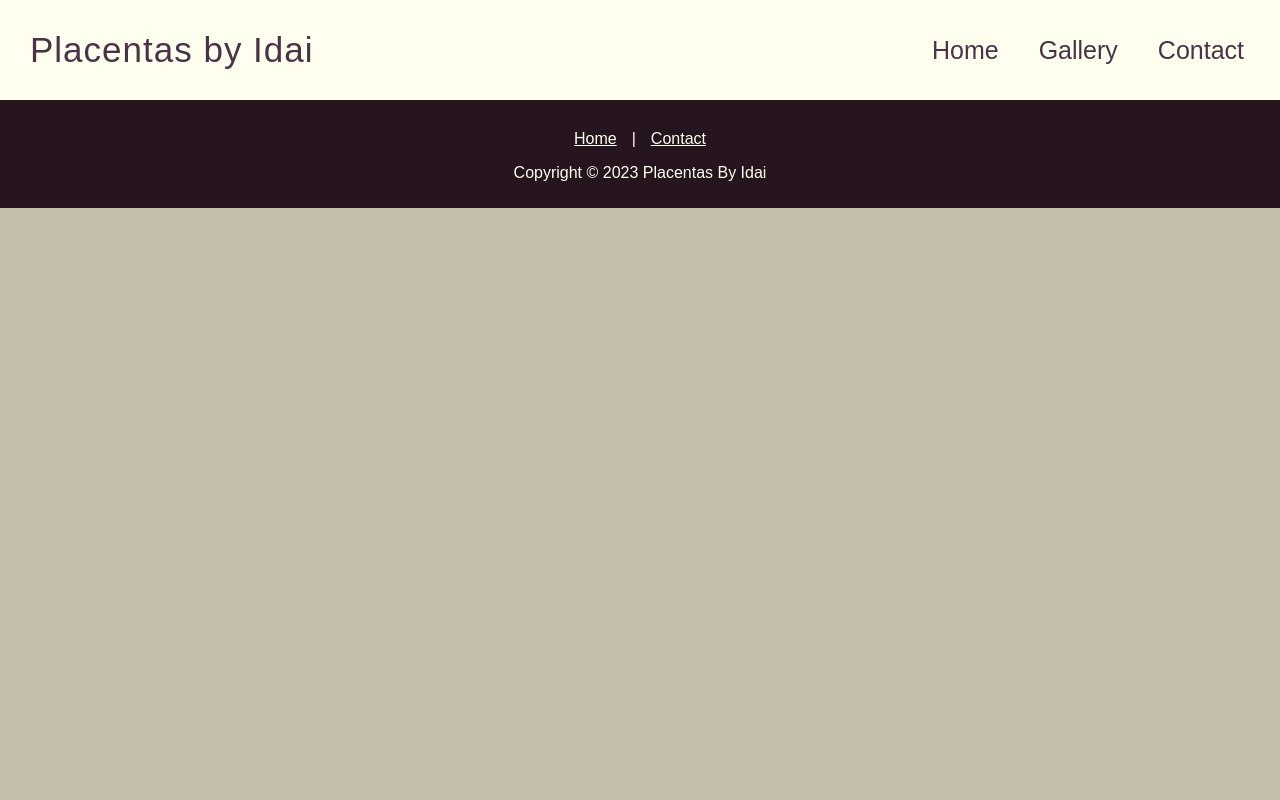
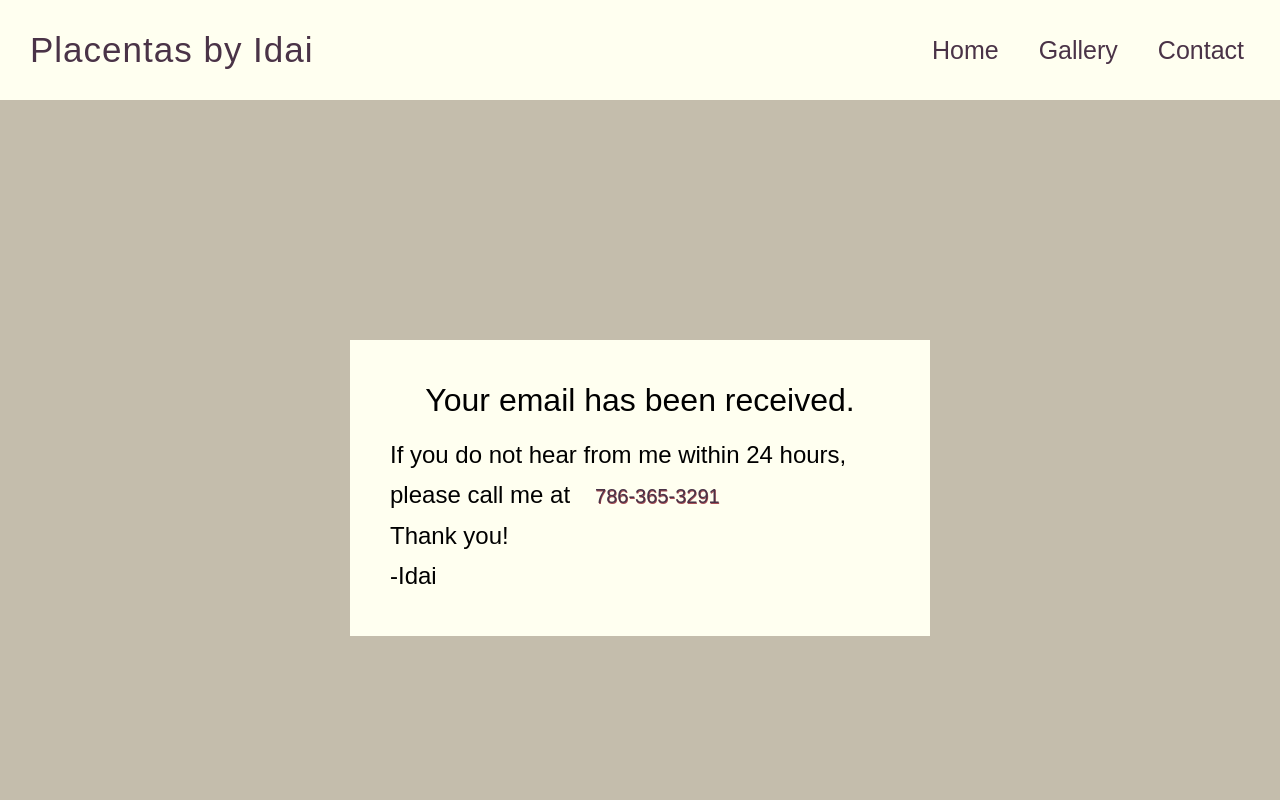
Before and after one commit to elta79/placenta-website, a React (Vite) app: page /thankyou in a window 1280 px wide. Shown: the top 800 px of the page. Built offline with nearby package versions, Linux system fonts and the light colour scheme.

Commit message:
added thank you page
Added thank you page after form is submitted.

Changed gallery animation.

```diff
--- a/src/App.jsx
+++ b/src/App.jsx
@@ -3,6 +3,7 @@ import { BrowserRouter as Router, Routes, Route} from 'react-router-dom'
 import Home from './pages/Home'
 import Contact from './pages/Contact'
 import Gallery from './pages/Gallery'
+import ThankYou from './pages/ThankYou'
 import Navbar from './components/Navbar'
 import Footer from './components/Footer'
 
@@ -16,6 +17,7 @@ function App() {
             <Route path='/' element={<Home />} />
             <Route path='/contact' element={<Contact />} />
             <Route path='/gallery' element={<Gallery />} />
+            <Route path='/thankyou' element={<ThankYou />} />
           </Routes>
           <Footer />
         </Router>
--- a/src/pages/Contact.jsx
+++ b/src/pages/Contact.jsx
@@ -1,6 +1,7 @@
 // HIDE KEY BEFORE GITHUB
 
 import React, { useState, useRef } from 'react'
+import { useNavigate } from 'react-router-dom'
 import '../styles/contact.css'
 import Select from 'react-select'
 import emailjs from '@emailjs/browser'
@@ -10,7 +11,7 @@ function Contact() {
 
     const recaptchaRef = useRef(null)
     const form = useRef()
-
+    const navigate = useNavigate()
     const options = [
         { value: 'Encapsulation', label: 'Encapsulation  $250' },
         { value: 'Print_Blood', label: 'Blood Print  $15' },
@@ -114,6 +115,8 @@ function Contact() {
             alert('Please confirm you are not a robot')
         }
         recaptchaRef.current.reset()
+
+        navigate('/thankyou')
     }
   return (
     <>
--- /dev/null
+++ b/src/pages/ThankYou.jsx
@@ -0,0 +1,19 @@
+import React from 'react'
+import '../styles/thankyou.css'
+
+function ThankYou() {
+  return (
+    <div className='container--thankyou'>
+        <div className='card--thankyou'>
+            <h1>Your email has been received.</h1>
+            <h2>If you do not hear from me within 24 hours, please call me at
+                <a href='tel:239-289-3414' className='contact--link'>786-365-3291</a>
+            </h2>
+            <h2>Thank you!</h2>
+            <h2>-Idai</h2>
+        </div>
+    </div>
+  )
+}
+
+export default ThankYou
--- a/src/styles/gallery.css
+++ b/src/styles/gallery.css
@@ -24,6 +24,8 @@ img {
     width: 100%;
     object-fit: cover;
     transition: transform .5s ease;
+    border-radius: 15px;
+    border: 0.5px solid #b4a092;
 }
 
 .gallery--number {
@@ -38,9 +40,10 @@ img {
     opacity:.6;
     background: rgba(38, 21, 31,.5);
     border-radius:15px;
+
 }
 .gallery--image:hover {
-    transform:scale(1.1);
-    border: 1px solid #26151F;
+    transform:scale(1.01);
+    border: 1px solid #98877b;
     border-radius: 15px;
 }
--- a/src/styles/home.css
+++ b/src/styles/home.css
@@ -48,7 +48,6 @@ html {
     background:#454366;
     color:ivory;
 }
-
 
 .one {
     display: grid;
--- /dev/null
+++ b/src/styles/thankyou.css
@@ -0,0 +1,27 @@
+.container--thankyou{
+    min-height: 100vh;
+    /* font-size: 3vw; */
+}
+
+.card--thankyou {
+    background-color: ivory;
+    margin: 30vh auto;
+    padding: 40px;
+    line-height: 40px;
+    max-width: 500px;
+}
+
+.container--thankyou h1 {
+    padding-bottom: 15px;
+    text-align: center;
+}
+
+.container--thankyou a {
+    text-decoration: none;
+    text-align: center;
+    padding-left: 25px;
+    color: #4A3347;
+    text-shadow: 0.5px 0.5px 0.5px #A84E55;
+    white-space: nowrap ;
+    font-size: 20px;
+}
```
